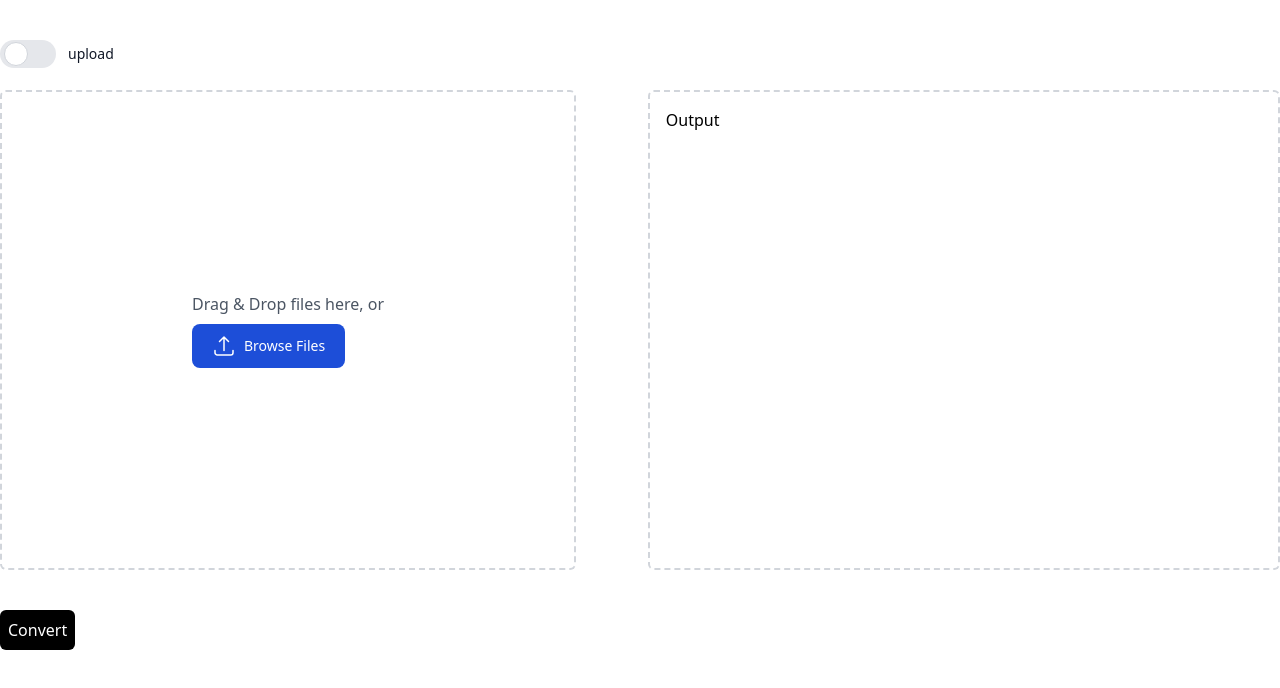
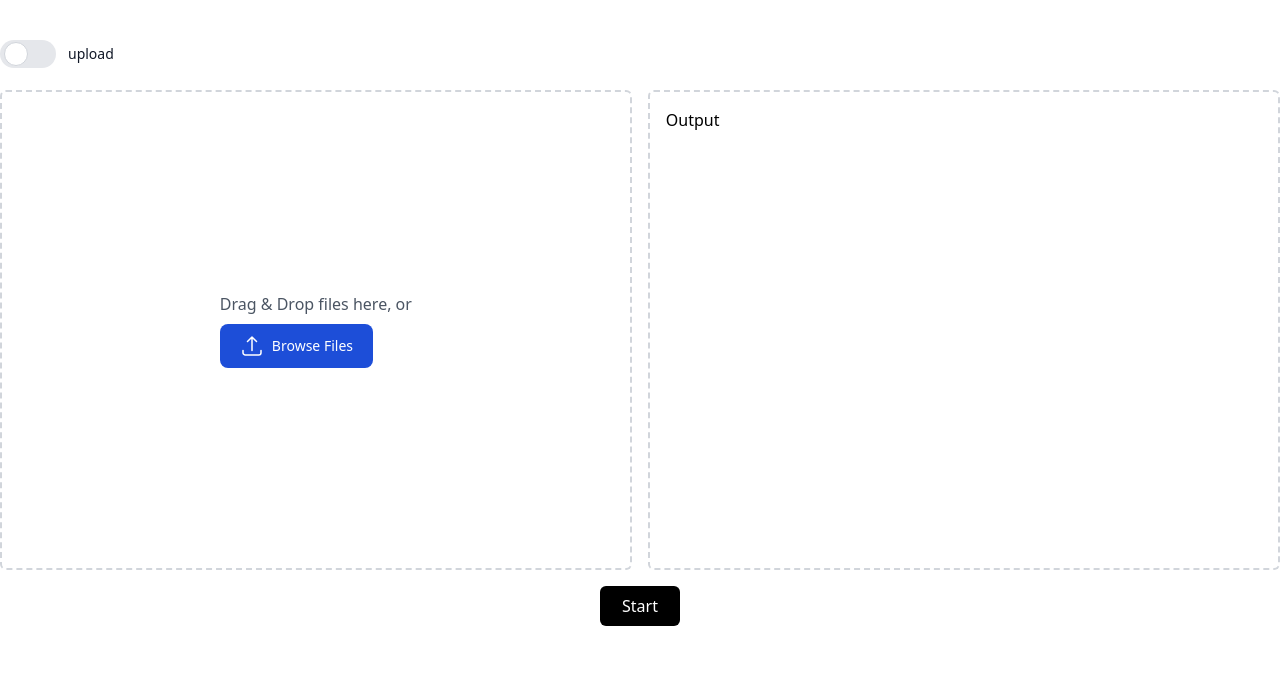
Before and after one commit to samyakkhatua/OCRapp, a React (Vite) app: page / in a window 1280 px wide. Shown: the top 688 px of the page. Built offline with nearby package versions, Linux system fonts and the light colour scheme.

Commit message:
convert button added

```diff
--- a/src/App.jsx
+++ b/src/App.jsx
@@ -23,7 +23,8 @@ function App() {
   };
 
   const handleOnClick = (e) => {
-    setImage(URL.createObjectURL(e.target.files[0]));
+    // setImage(URL.createObjectURL(e.target.files[0]));
+    setImage(e);
     handleSubmit();
   };
 
@@ -66,7 +67,7 @@ function App() {
               </div>
             ) : (
               <>
-                <div class="max-w-xl">
+                <div class="">
                   <label class="flex justify-center w-full h-[60vh] px-4 transition bg-white border-2 border-gray-300 border-dashed rounded-md appearance-none cursor-pointer hover:border-gray-400 focus:outline-none">
                     <span class="flex items-center space-x-2">
                       <span class="font-medium text-gray-600">
@@ -92,9 +93,9 @@ function App() {
                     </span>
                     <input
                       type="file"
-                      onChange={(e) =>
-                        // setImage(URL.createObjectURL(e.target.files[0]))
-                        handleOnClick(e)
+                      onChange={
+                        (e) => setImage(URL.createObjectURL(e.target.files[0]))
+                        // handleOnClick(URL.createObjectURL(e.target.files[0]))
                       }
                       name="file_upload"
                       class="hidden"
@@ -112,16 +113,16 @@ function App() {
             <div>{text}</div>
           </div>
         </div>
-      </div>
 
-      {/* ==================================================================== */}
-      <div className="container">
-        <input
-          type="button"
-          onClick={handleSubmit}
-          className="bg-black text-white p-2 rounded-md"
-          value="Convert"
-        />
+        {/* convert button */}
+        <div className="mt-4 justify-center flex">
+          <button
+            onClick={handleSubmit}
+            className="bg-black text-white p-2 rounded-md w-20 mx-auto"
+          >
+            Start
+          </button>
+        </div>
       </div>
     </>
   );
```
